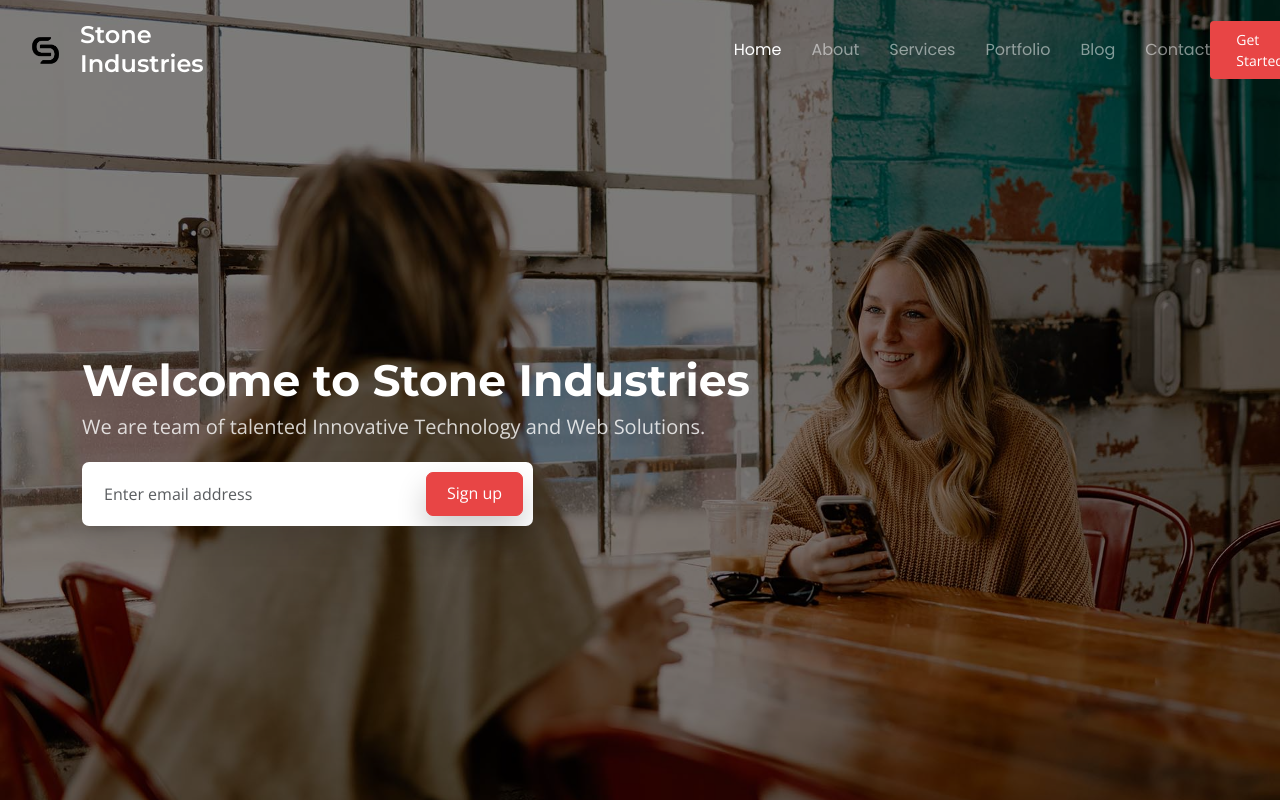
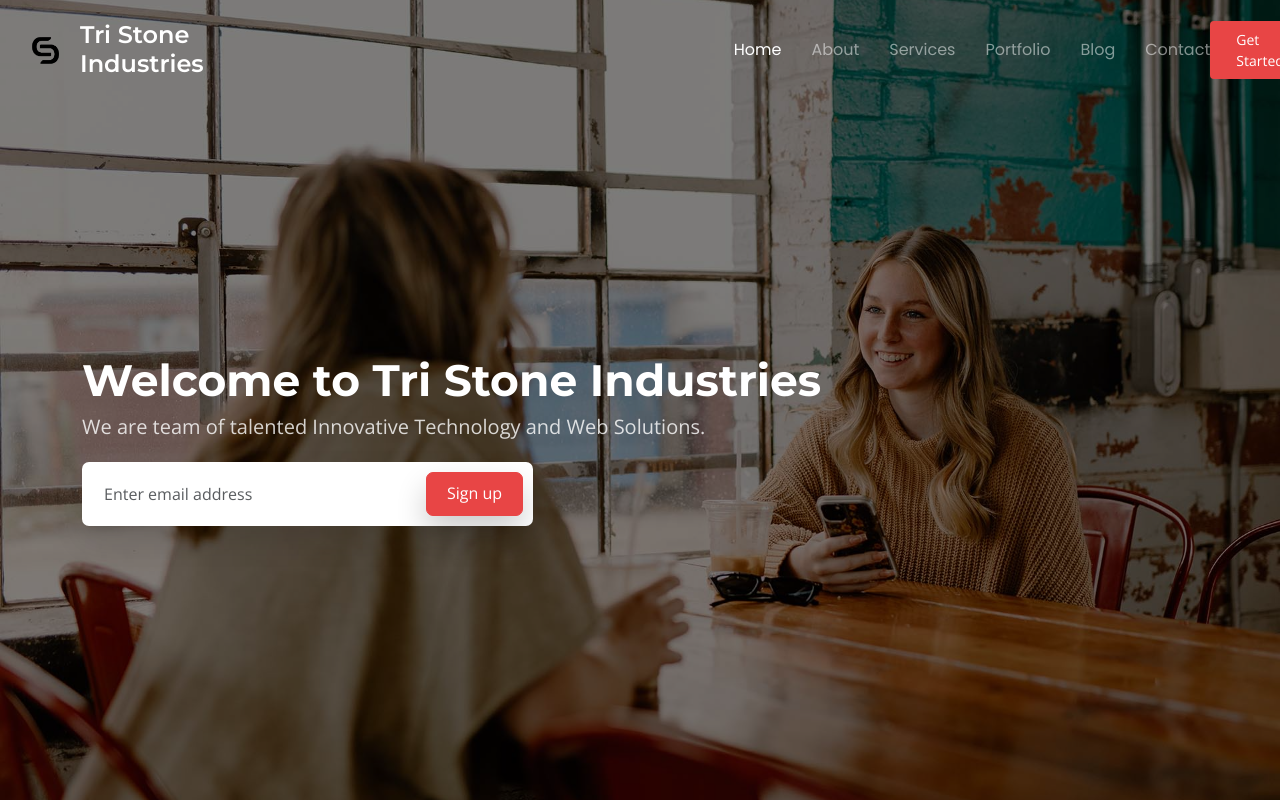
Before and after one commit to johnlivingstone09/sisite, a plain HTML site: page index.html in a window 1280 px wide. Shown: the top 800 px of the page. Drawn offline with nearby package versions, Linux system fonts and the light colour scheme.

Commit message:
index.html

```diff
--- a/index.html
+++ b/index.html
@@ -4,7 +4,7 @@
 <head>
   <meta charset="utf-8">
   <meta content="width=device-width, initial-scale=1.0" name="viewport">
-  <title>Stone Industries Official</title>
+  <title>Tri Stone Industries</title>
   <meta content="" name="description">
   <meta content="" name="keywords">
 
@@ -37,7 +37,7 @@
       <a href="index.html" class="logo d-flex align-items-center me-auto me-xl-0"> &ensp; &ensp;&ensp;
         <img src="assets/img/logo1.png" alt=""> &ensp;
 
-       	<h1 class="sitename">Stone Industries</h1><span></span>
+       	<h1 class="sitename">Tri Stone Industries</h1><span></span>
       </a>
 
       <nav id="navmenu" class="navmenu">
@@ -65,7 +65,7 @@
       <div class="container">
         <div class="row">
           <div class="col-lg-10">
-            <h2 data-aos="fade-up" data-aos-delay="100">Welcome to Stone Industries</h2>
+            <h2 data-aos="fade-up" data-aos-delay="100">Welcome to Tri Stone Industries</h2>
             <p data-aos="fade-up" data-aos-delay="200">We are team of talented Innovative Technology and Web Solutions.</p>
           </div>
           <div class="col-lg-5">
```
